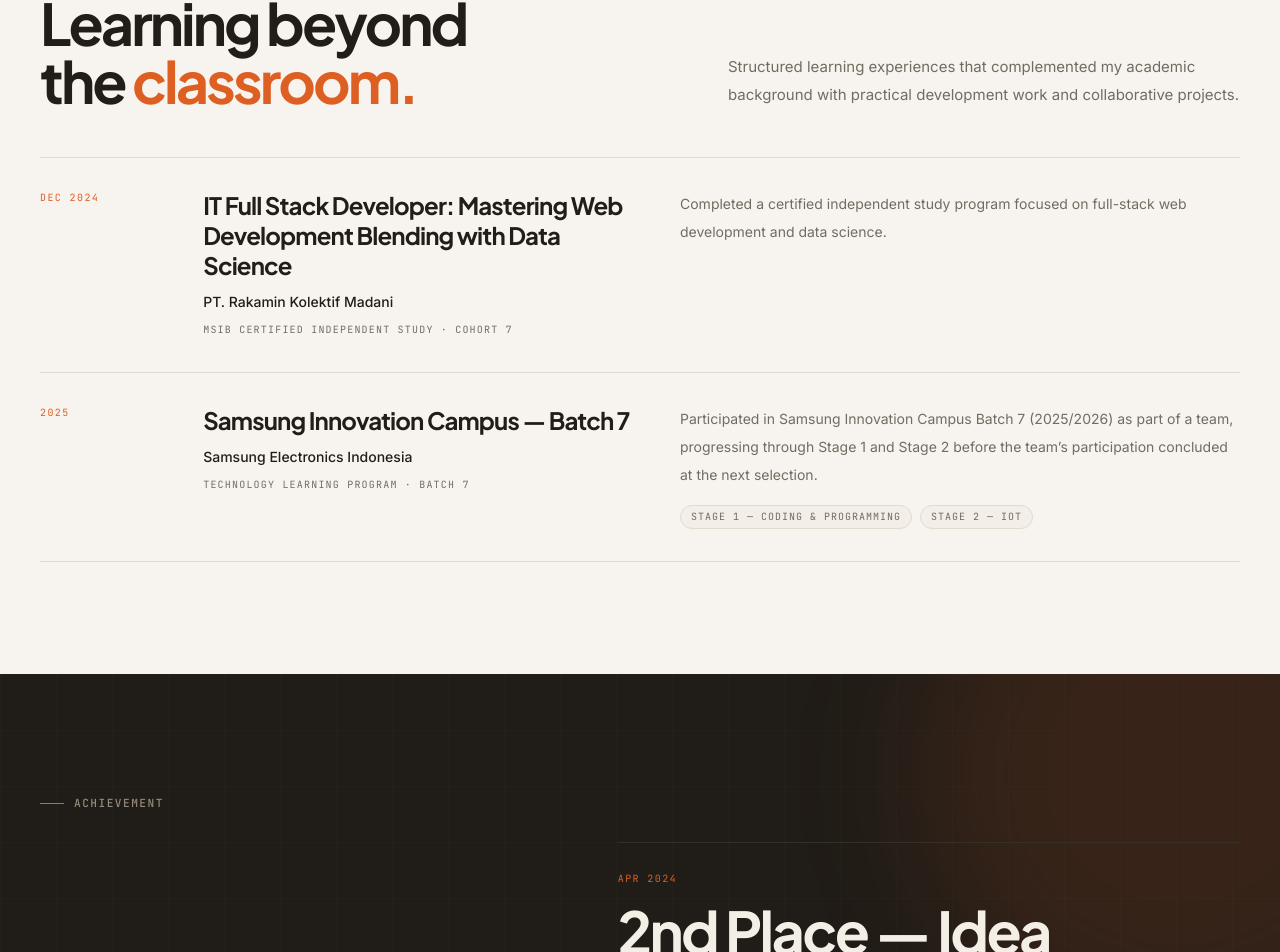
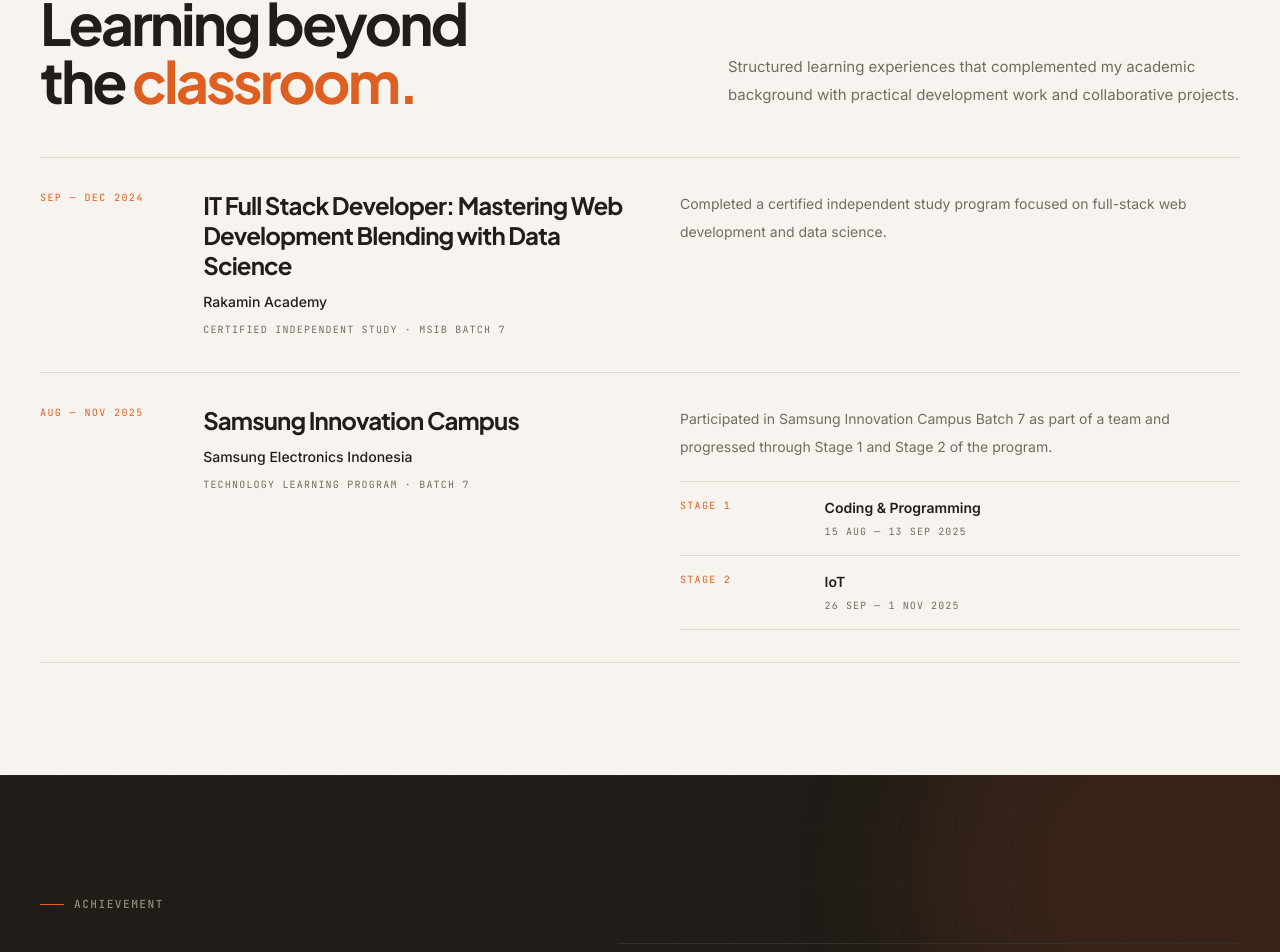
Before and after one commit to sceptzrion/portfolio, a Next.js app: page /about in a window 1280 px wide. Shown: the part 2339-3291 px from the top of the page. Built offline with nearby package versions, Linux system fonts and the light colour scheme.

Commit message:
feat: enhance AboutLearning section with detailed learning stages and update profile data structure

```diff
--- a/src/components/sections/about/about-learning.tsx
+++ b/src/components/sections/about/about-learning.tsx
@@ -88,18 +88,37 @@ export default function AboutLearning() {
                   </p>
 
                   {item.stages.length > 0 && (
-                    <ul className="mt-4 flex flex-wrap gap-2">
+                    <div className="mt-5 border-y border-border">
                       {item.stages.map(
-                        (stage) => (
-                          <li
-                            key={stage}
-                            className="rounded-full border border-border bg-secondary/50 px-2.5 py-1.5 font-mono text-[10px] uppercase leading-none tracking-widest text-muted-foreground"
+                        (stage, stageIndex) => (
+                          <div
+                            key={`${stage.label}-${stage.period}`}
+                            className={[
+                              "grid gap-2 py-4 sm:grid-cols-[0.3fr_1fr] sm:gap-5",
+                              stageIndex <
+                              item.stages.length -
+                                1
+                                ? "border-b border-border"
+                                : "",
+                            ].join(" ")}
                           >
-                            {stage}
-                          </li>
+                            <p className="font-mono text-[10px] uppercase tracking-[0.13em] text-primary">
+                              {stage.label}
+                            </p>
+
+                            <div>
+                              <p className="text-sm font-semibold text-foreground">
+                                {stage.title}
+                              </p>
+
+                              <p className="mt-1.5 font-mono text-[10px] uppercase tracking-[0.11em] text-muted-foreground">
+                                {stage.period}
+                              </p>
+                            </div>
+                          </div>
                         ),
                       )}
-                    </ul>
+                    </div>
                   )}
 
                   {item.certificates.length > 0 && (
--- a/src/data/profile.ts
+++ b/src/data/profile.ts
@@ -1,6 +1,12 @@
 type CertificateLink = {
   label: string;
   href: string;
+};
+
+type LearningStage = {
+  label: string;
+  title: string;
+  period: string;
 };
 
 export const profile = {
@@ -50,27 +56,37 @@ export const profile = {
     {
       title:
         "IT Full Stack Developer: Mastering Web Development Blending with Data Science",
-      provider:
-        "PT. Rakamin Kolektif Madani",
-      period: "Dec 2024",
-      type: "MSIB Certified Independent Study · Cohort 7",
+      provider: "Rakamin Academy",
+      period: "Sep — Dec 2024",
+      type:
+        "Certified Independent Study · MSIB Batch 7",
       description:
         "Completed a certified independent study program focused on full-stack web development and data science.",
-      stages: [],
+      stages: [] as LearningStage[],
       certificates: [] as CertificateLink[],
     },
     {
-      title:
-        "Samsung Innovation Campus — Batch 7",
+      title: "Samsung Innovation Campus",
       provider:
         "Samsung Electronics Indonesia",
-      period: "2025",
-      type: "Technology Learning Program · Batch 7",
+      period: "Aug — Nov 2025",
+      type:
+        "Technology Learning Program · Batch 7",
       description:
-        "Participated in Samsung Innovation Campus Batch 7 (2025/2026) as part of a team, progressing through Stage 1 and Stage 2 before the team’s participation concluded at the next selection.",
+        "Participated in Samsung Innovation Campus Batch 7 as part of a team and progressed through Stage 1 and Stage 2 of the program.",
       stages: [
-        "Stage 1 — Coding & Programming",
-        "Stage 2 — IoT",
+        {
+          label: "Stage 1",
+          title: "Coding & Programming",
+          period:
+            "15 Aug — 13 Sep 2025",
+        },
+        {
+          label: "Stage 2",
+          title: "IoT",
+          period:
+            "26 Sep — 1 Nov 2025",
+        },
       ],
       certificates: [] as CertificateLink[],
     },
```
